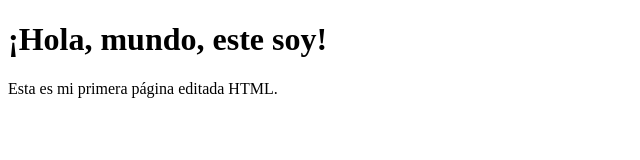
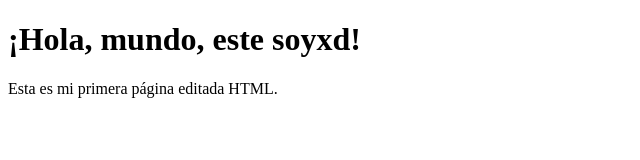
Before and after one commit to Adbeel99/Adbeel99-SC_302_Documentacion_MN_Adbeel, a plain HTML site: page index.html in a window 1280 px wide. Shown: the full height of the page, 0-640 px from the left. Drawn offline with Linux system fonts and the light colour scheme.

Commit message:
Update index.html

```diff
--- a/index.html
+++ b/index.html
@@ -6,7 +6,7 @@
     <title>Mi Primer Página</title>
 </head>
 <body>
-    <h1>¡Hola, mundo, este soy!</h1>
+    <h1>¡Hola, mundo, este soyxd!</h1>
     <p>Esta es mi primera página editada HTML.</p>
 </body>
 </html>
```
